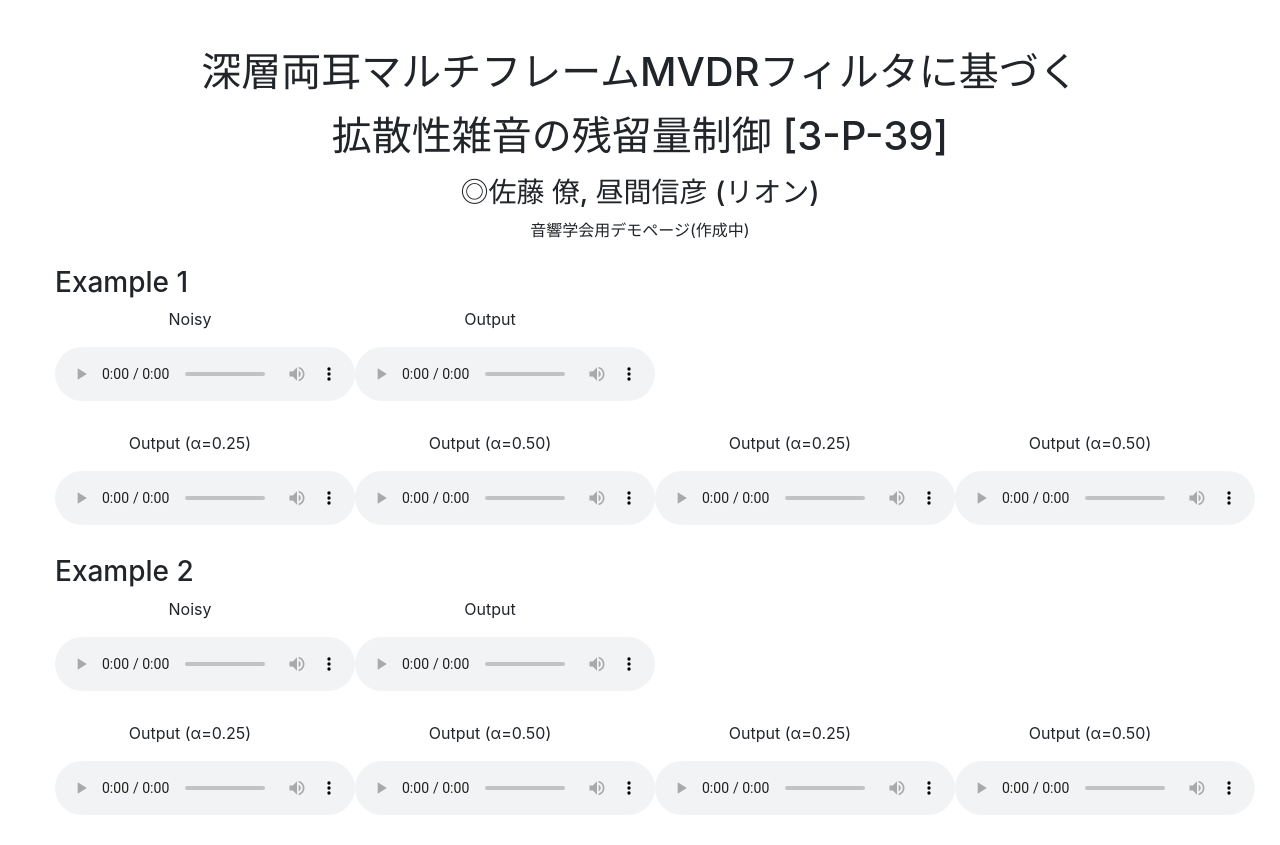
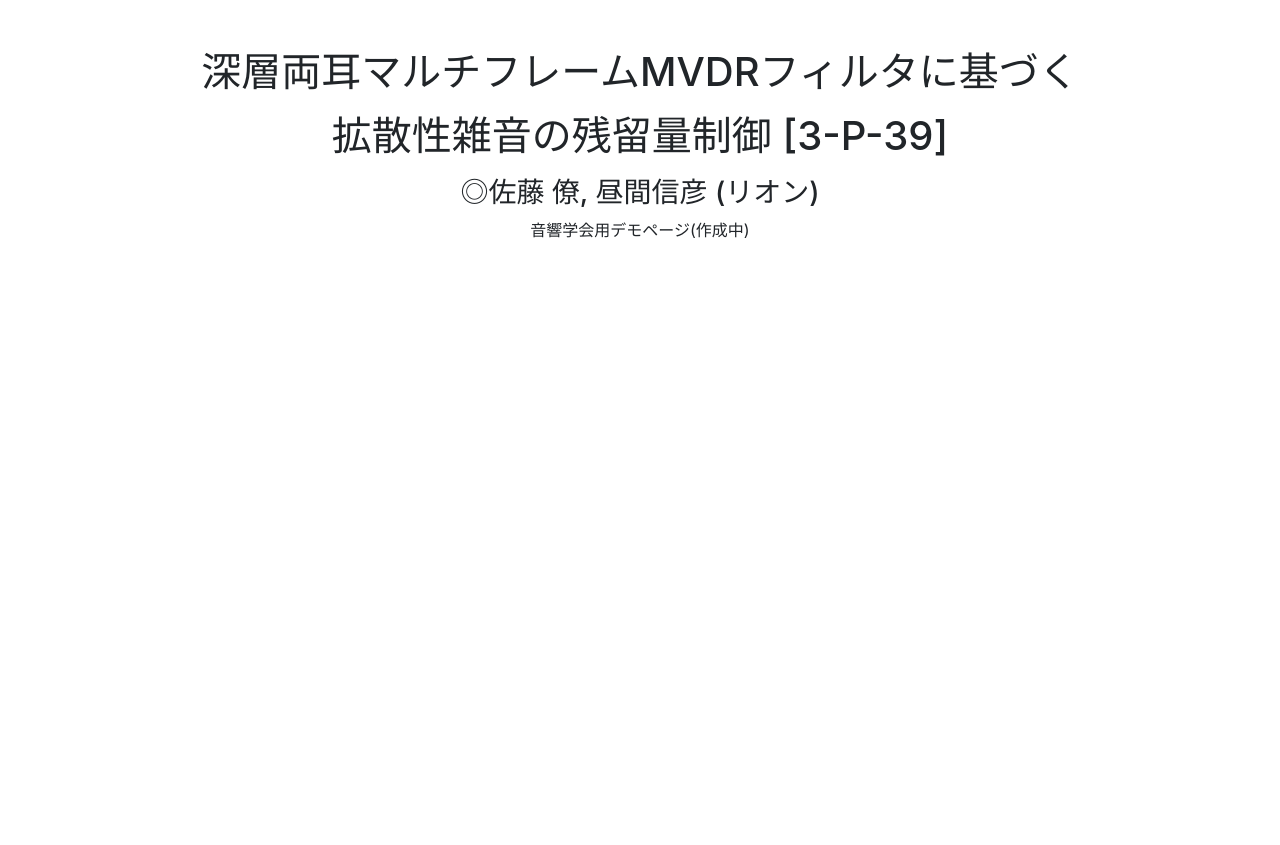
Before and after one commit to Rion-Dev/Binaural-MFMVDR-Demo, a plain HTML site: page index.html in a window 1280 px wide. After the commit the page ends 800 px from the top, so only its background shows below. Drawn offline with nearby package versions, Linux system fonts and the light colour scheme.

Commit message:
Update index.html

```diff
--- a/index.html
+++ b/index.html
@@ -32,110 +32,6 @@
       <p>音響学会用デモページ(作成中)</p>
     </div>
 
-    <div class="mt-4">
-      <h3>Example 1</h3>
-      <div class="row">
-        <div class="col-md-3 custom-col mb-4">
-            <p class="text-center">Noisy</p>
-            <audio controls>
-            <source src="audio/noisy_val_28.wav" type="audio/wav">
-            Your browser does not support the audio element.
-          </audio>
-        </div>
-        <div class="col-md-3 custom-col mb-4">
-            <p class="text-center">Output</p>
-            <audio controls>
-            <source src="audio/output_val_28.wav" type="audio/wav">
-            Your browser does not support the audio element.
-          </audio>
-        </div>
-        <div class="col-md-3 custom-col mb-4">
-          <!-- Empty Column -->
-        </div>
-        <div class="col-md-3 custom-col mb-4">
-          <!-- Empty Column -->
-        </div>
-        <div class="col-md-3 custom-col mb-4">
-          <p class="text-center">Output (α=0.25)</p>
-          <audio controls>
-            <source src="audio/5.wav" type="audio/wav">
-            Your browser does not support the audio element.
-          </audio>
-        </div>
-        <div class="col-md-3 custom-col mb-4">
-            <p class="text-center">Output (α=0.50)</p>
-            <audio controls>
-            <source src="audio/6.wav" type="audio/wav">
-            Your browser does not support the audio element.
-          </audio>
-        </div>
-        <div class="col-md-3 custom-col mb-4">
-            <p class="text-center">Output (α=0.25)</p>
-            <audio controls>
-              <source src="audio/5.wav" type="audio/wav">
-              Your browser does not support the audio element.
-            </audio>
-          </div>
-          <div class="col-md-3 custom-col mb-4">
-              <p class="text-center">Output (α=0.50)</p>
-              <audio controls>
-              <source src="audio/6.wav" type="audio/wav">
-              Your browser does not support the audio element.
-            </audio>
-          </div>
-        </div>
-        <h3>Example 2</h3>
-        <div class="row">
-          <div class="col-md-3 custom-col mb-4">
-              <p class="text-center">Noisy</p>
-              <audio controls>
-              <source src="audio/noisy_val_328.wav" type="audio/wav">
-              Your browser does not support the audio element.
-            </audio>
-          </div>
-          <div class="col-md-3 custom-col mb-4">
-              <p class="text-center">Output</p>
-              <audio controls>
-              <source src="audio/output_val_328.wav" type="audio/wav">
-              Your browser does not support the audio element.
-            </audio>
-          </div>
-          <div class="col-md-3 custom-col mb-4">
-            <!-- Empty Column -->
-          </div>
-          <div class="col-md-3 custom-col mb-4">
-            <!-- Empty Column -->
-          </div>
-          <div class="col-md-3 custom-col mb-4">
-            <p class="text-center">Output (α=0.25)</p>
-            <audio controls>
-              <source src="audio/5.wav" type="audio/wav">
-              Your browser does not support the audio element.
-            </audio>
-          </div>
-          <div class="col-md-3 custom-col mb-4">
-              <p class="text-center">Output (α=0.50)</p>
-              <audio controls>
-              <source src="audio/6.wav" type="audio/wav">
-              Your browser does not support the audio element.
-            </audio>
-          </div>
-          <div class="col-md-3 custom-col mb-4">
-              <p class="text-center">Output (α=0.25)</p>
-              <audio controls>
-                <source src="audio/5.wav" type="audio/wav">
-                Your browser does not support the audio element.
-              </audio>
-            </div>
-            <div class="col-md-3 custom-col mb-4">
-                <p class="text-center">Output (α=0.50)</p>
-                <audio controls>
-                <source src="audio/6.wav" type="audio/wav">
-                Your browser does not support the audio element.
-              </audio>
-            </div>
-          </div>
-      </div>
-  </div>
+
 </body>
 </html>
```
